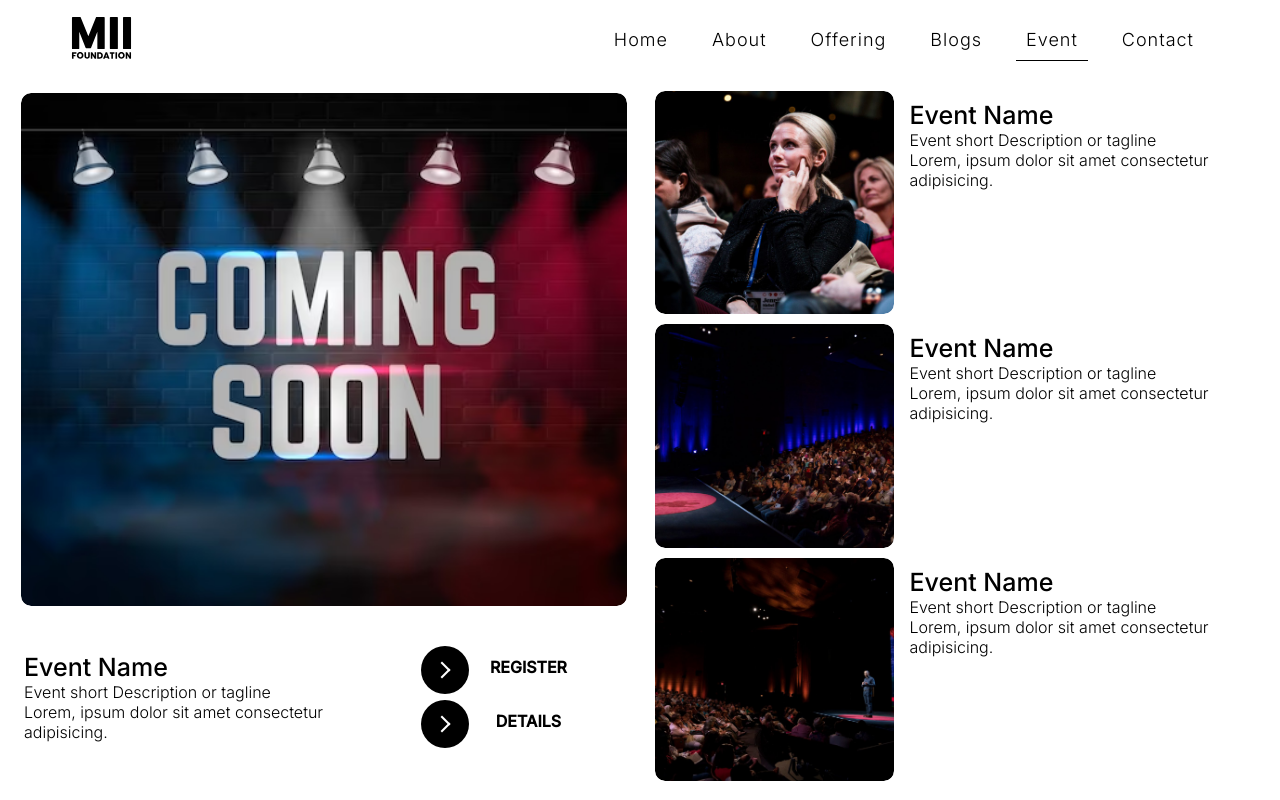
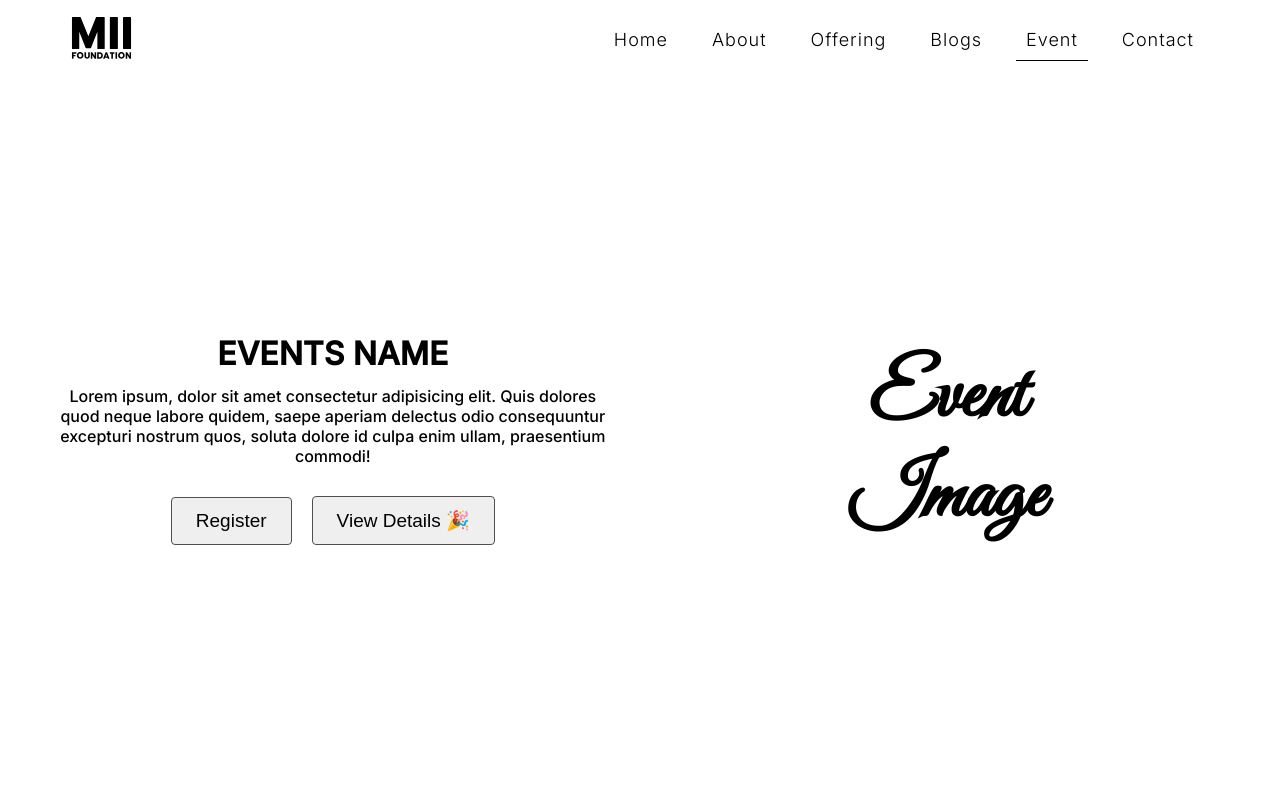
Before and after one commit to nehanshuajmera/Medi-Caps-Innovation-And-Incubation, a React (Create React App) app in the folder client/: page /Event in a window 1280 px wide. Built offline with nearby package versions, Linux system fonts and the light colour scheme.

Commit message:
event page

```diff
--- a/client/public/index.html
+++ b/client/public/index.html
@@ -11,12 +11,12 @@
     />
     <link rel="apple-touch-icon" href="%PUBLIC_URL%/logo192.png" />
     <link rel="manifest" href="%PUBLIC_URL%/manifest.json" />
-
     <title>MII Foundation</title>
     <link rel="preconnect" href="https://fonts.googleapis.com">
 <link rel="preconnect" href="https://fonts.gstatic.com" crossorigin>
 <link href="https://fonts.googleapis.com/css2?family=Inter:wght@200;300&display=swap" rel="stylesheet">
-  </head>
+<link href="https://fonts.googleapis.com/css2?family=Great+Vibes&display=swap" rel="stylesheet">
+</head>
   <body>
     <noscript>You need to enable JavaScript to run this app.</noscript>
     <div id="root"></div>
--- a/client/src/Pages/Event.css
+++ b/client/src/Pages/Event.css
@@ -1,287 +1,72 @@
-/* Importing Font from google font */
-@import url('https://fonts.googleapis.com/css2?family=Inter:wght@200;300;500&display=swap');
-
-/* Event full page access Container */
-.event-main-container {
-    margin: 0;
-    padding: 0;
-    box-sizing: border-box;
-    background-color: #ffffff;
-    font-family: 'Inter', sans-serif;
+.event-page-hero{
+    padding-top: 12vh;
+    height: 100vh;
+    width: 100%;
+    display: flex;
+    justify-content: center;
+    align-items: center;
+}
+.event-page-hero .text-section{
+    /* height: 50vh; */
+    text-align: center;
+    padding: 30px;
+    width: 48%;
+}
+.event-page-hero .text-section h1{
+    margin: 13px;
+}
+.event-page-hero .img-section{
+    /* height: 50vh; */
+    text-align: center;
+    width: 48%;
 }
 
-img{
-    max-width: 100%;
+.button-event{
+    margin: 20px;
+}
+.button-event button{
+    margin: 10px;
+}
+.img-section h1{
+    font-family: 'Great Vibes', cursive;
+    font-size: 80px;
+}
+.past-events{
+    padding-top: 12vh;
+    height: 100vh;
+    width: 100%;
+    display: flex;
+    justify-content: space-around;
+    flex-wrap: wrap;
+    align-items: center;
 }
 
-/* First Container of Event section */
-
-
-/* Section '2' of event section */
-.event-section-2-container {
-    display: flex;
-    flex-wrap: wrap;
-    height: 100vh;
-    padding: 8px;
-    /* margin: 40px 0px; */
-    padding-top: 10vh;
+.singlepastevent{
+    margin: 10px;
+    border: 2px solid #999;
+    width: 300px;
+    height: 50%;
+    border-radius: 8px;
+    text-align: center;
+    padding: 10px;
 }
 
-/* left side of event section '2' container */
-.left-container-event-section-2 {
-    width: 50%;
-    box-sizing: border-box;
-    padding: 10px;
-    margin-right: 4px;
-    display: grid;
-    grid-template-rows: 3fr 1fr;
+.singlepastevent h1{
+    margin: 10px;
+    font-family: 'Great Vibes', cursive;
+    font-size: 60px;
 }
 
-
-/* left side containers attributes */
-.left-event-section-2-img-container {
-    border-radius: 10px;
+.past-event-name-section{
+    height: 100vh;
+    width: 100%;
     display: flex;
-    justify-content: center;
-    margin: 3px;
-    overflow: hidden;
+    justify-content: space-around;
+    flex-wrap: wrap;
+    align-items: center;
 }
 
-.upcoming-event-container {
-    background-image: url("../../public/images/coming-soon-background.jpg");
-    background-repeat: no-repeat;
-    background-position: center;
-    background-size: cover;
-    width: 100%;
-    height: 100%;
-    border-radius: 10px;
-    cursor: pointer;
-    transition: 0.2s ease-in-out;
+.past-event-name-section h1{
+    font-family: 'Great Vibes', cursive;
+    font-size: 90px;
 }
-
-.upcoming-event-container:hover {
-    transform: scale(1.1);
-}
-
-.left-event-section-2-after-image-container {
-    display: flex;
-    flex-wrap: wrap;
-}
-
-.left-event-section-2-text-container {
-    display: flex;
-    justify-content: center;
-    margin-top: 5px;
-    margin: 1px;
-    padding: 5px 5px;
-    width: 64%;
-    height: 100%;
-    flex-direction: column;
-}
-
-
-
-.left-event-section-2-text-container h3:hover {
-    cursor: pointer;
-    /* color: #017FE4; */
-}
-
-/* Registration Button Css */
-.event-section-2-register-button {
-    /* border: 1px solid pink; */
-    width: 32%;
-    display: flex;
-    flex-direction: column;
-    justify-content: center;
-    margin-top: 5px;
-    margin: 1px;
-    padding: 5px 5px;
-}
-
-.event-section-2-register-button button{
-    position: relative;
-    display: inline-block;
-    cursor: pointer;
-    outline: none;
-    border: 0;
-    vertical-align: middle;
-    text-decoration: none;
-    background: transparent;
-    padding: 3px;
-    font-size: inherit;
-    font-family: inherit;
-}
-
-.event-section-2-register-button .learn-more {
-    width: 12rem;
-    height: auto;
-}
-
-.event-section-2-register-button .learn-more .circle {
-    transition: all 0.45s cubic-bezier(0.65, 0, 0.076, 1);
-    position: relative;
-    display: block;
-    margin: 0;
-    width: 3rem;
-    height: 3rem;
-    background: #000000;
-    border-radius: 1.625rem;
-}
-
-.event-section-2-register-button .learn-more .circle .icon {
-    transition: all 0.45s cubic-bezier(0.65, 0, 0.076, 1);
-    position: absolute;
-    top: 0;
-    bottom: 0;
-    margin: auto;
-    background: #fff;
-}
-
-.event-section-2-register-button .learn-more .circle .icon.arrow {
-    transition: all 0.45s cubic-bezier(0.65, 0, 0.076, 1);
-    left: 0.625rem;
-    width: 1.125rem;
-    height: 0.125rem;
-    background: none;
-}
-
-.event-section-2-register-button .learn-more .circle .icon.arrow::before {
-    position: absolute;
-    content: "";
-    top: -0.29rem;
-    right: 0.0625rem;
-    width: 0.625rem;
-    height: 0.625rem;
-    border-top: 0.125rem solid #fff;
-    border-right: 0.125rem solid #fff;
-    transform: rotate(45deg);
-}
-
-.event-section-2-register-button .learn-more .button-text {
-    transition: all 0.45s cubic-bezier(0.65, 0, 0.076, 1);
-    position: absolute;
-    top: 0;
-    left: 0;
-    right: 0;
-    bottom: 0;
-    padding: 0.75rem 0;
-    margin: 0 0 0 1.85rem;
-    color: #000000;
-    font-weight: 700;
-    line-height: 1.6;
-    text-align: center;
-    text-transform: uppercase;
-}
-
-.event-section-2-register-button button:hover .circle {
-    width: 100%;
-}
-
-.event-section-2-register-button button:hover .circle .icon.arrow {
-    background: #fff;
-    transform: translate(1rem, 0);
-}
-
-.event-section-2-register-button button:hover .button-text {
-    color: #fff;
-}
-
-/* right side of event section '2' container */
-.right-container-event-section-2 {
-    width: 48%;
-    margin-left: 8px;
-    padding: 6px 6px 6px 0px;
-    display: grid;
-    grid-template-rows: repeat(3, 1fr);
-}
-
-
-@media (max-width: 900px) {
-    .left-container-event-section-2 {
-        /* height: 90vh; */
-        width: 100%;
-    }
-
-    .right-container-event-section-2 {
-        width: 100%;
-    }
-}
-
-/* right side containers attributes */
-.section-2-right-sub-container {
-    margin: 2px 2px 2px 0px;
-    display: flex;
-    flex-wrap: wrap;
-}
-
-.section-2-right-sub-container-img {
-    width: 40%;
-    margin: 3px;
-    overflow: hidden;
-    border-radius: 10px;
-}
-
-.past-event-container1 {
-    background-image: url("../../public/images/Events-small-1.jpg");
-    background-repeat: no-repeat;
-    background-position: center;
-    background-size: cover;
-    width: 100%;
-    height: 100%;
-    border-radius: 10px;
-    cursor: pointer;
-    transition: 0.2s ease-in-out;
-}
-
-.past-event-container2 {
-    background-image: url("../../public/images/Events-small-2.jpg");
-    background-repeat: no-repeat;
-    background-position: center;
-    background-size: cover;
-    width: 100%;
-    height: 100%;
-    border-radius: 10px;
-    cursor: pointer;
-    transition: 0.2s ease-in-out;
-}
-
-.past-event-container3 {
-    background-image: url("../../public/images/Events-1.jpg");
-    background-repeat: no-repeat;
-    background-position: center;
-    background-size: cover;
-    width: 100%;
-    height: 100%;
-    border-radius: 10px;
-    cursor: pointer;
-    transition: 0.2s ease-in-out;
-}
-
-.past-event-container1:hover {
-    transform: scale(1.1);
-}
-
-.past-event-container2:hover {
-    transform: scale(1.1);
-}
-
-.past-event-container3:hover {
-    transform: scale(1.1);
-}
-
-.section-2-right-sub-container-text {
-    width: 55%;
-    margin: 4px;
-    padding: 8px;
-    display: flex;
-    flex-flow: column wrap;
-}
-
-.section-2-right-sub-container-text h3:hover {
-    cursor: pointer;
-}
-
-/* Section '3' of event section */
-
-
-/* Section '4' of event section */
--- a/client/src/Pages/Event.jsx
+++ b/client/src/Pages/Event.jsx
@@ -1,92 +1,41 @@
 import React from 'react'
 import './Event.css';
 import { useNavigate } from 'react-router-dom';
+import Pasteventbox from './Pasteventbox';
 export default function Event() {
   const navigate = useNavigate();
 
   return (
-    <div className="event-main-container">
-
-      {/* section - 1 */}
-
-      {/* Section - 2 */}
-
-      <div className="event-section-2-container scroll-sections">
-        <div className="left-container-event-section-2">
-          <div className="left-event-section-2-img-container">
-            <div className="upcoming-event-container" onClick={() => { navigate("/upcomingevent") }}>
-              {/* Upcoming Background Image Container */}
-            </div>
-          </div>
-          <div className="left-event-section-2-after-image-container">
-
-            <div className="left-event-section-2-text-container">
-              <h3 style={{ fontSize: '25px', fontWeight: '400' }} onClick={() => { navigate("/upcomingevent") }}>Event Name</h3>
-              <p style={{ fontSize: '16px', fontWeight: '300' }}>Event short Description or tagline </p>
-              <p style={{ fontSize: '16px', fontWeight: '300' }}> Lorem, ipsum dolor sit amet consectetur adipisicing. </p>
-            </div>
-
-            <div className="event-section-2-register-button">
-              <button className="learn-more">
-                <span className="circle" aria-hidden="true">
-                  <span className="icon arrow"></span>
-                </span>
-                <span className="button-text">Register</span>
-              </button>
-              <button className="learn-more">
-                <span className="circle" aria-hidden="true">
-                  <span className="icon arrow"></span>
-                </span>
-                <span className="button-text">Details</span>
-              </button>
-            </div>
+    <div>
+      <div className='event-page-hero scroll-sections'>
+        <div className='text-section'>
+          <h1>EVENTS NAME</h1>
+          <p>Lorem ipsum, dolor sit amet consectetur adipisicing elit. Quis dolores quod neque labore quidem, saepe aperiam delectus odio consequuntur excepturi nostrum quos, soluta dolore id culpa enim ullam, praesentium commodi!</p>
+          <div className='button-event'>
+          <button class="button-who-am-i"> Register</button>
+          <button class="button-who-am-i"> View Details 🎉</button>
           </div>
         </div>
-        <div className="right-container-event-section-2">
-          <div className="section-2-right-sub-container">
-            <div className="section-2-right-sub-container-img">
-              <div className="past-event-container1" onClick={() => { navigate("/Singleevent") }}>
-                {/* Upcoming Background Image Container */}
-              </div>
-            </div>
-            <div className="section-2-right-sub-container-text">
-              <h3 style={{ fontSize: '25px', fontWeight: '400' }} onClick={() => { navigate("/singleevent") }}>Event Name</h3>
-              <p style={{ fontSize: '16px', fontWeight: '300' }}>Event short Description or tagline </p>
-              <p style={{ fontSize: '16px', fontWeight: '300' }}> Lorem, ipsum dolor sit amet consectetur adipisicing. </p>
-            </div>
-          </div>
-          <div className="section-2-right-sub-container">
-            <div className="section-2-right-sub-container-img">
-              <div className="past-event-container2" onClick={() => { navigate("/singleevent") }}>
-                {/* Upcoming Background Image Container */}
-              </div>
-            </div>
-            <div className="section-2-right-sub-container-text">
-              <h3 style={{ fontSize: '25px', fontWeight: '400' }} onClick={() => { navigate("/singleevent") }}>Event Name</h3>
-              <p style={{ fontSize: '16px', fontWeight: '300' }}>Event short Description or tagline </p>
-              <p style={{ fontSize: '16px', fontWeight: '300' }}> Lorem, ipsum dolor sit amet consectetur adipisicing. </p>
-            </div>
-          </div>
-          <div className="section-2-right-sub-container">
-            <div className="section-2-right-sub-container-img">
-              <div className="past-event-container3" onClick={() => { navigate("/singleevent") }}>
-                {/* Upcoming Background Image Container */}
-              </div>
-            </div>
-            <div className="section-2-right-sub-container-text">
-              <h3 style={{ fontSize: '25px', fontWeight: '400' }} onClick={() => { navigate("/singleevent") }}>Event Name</h3>
-              <p style={{ fontSize: '16px', fontWeight: '300' }}>Event short Description or tagline </p>
-              <p style={{ fontSize: '16px', fontWeight: '300' }}> Lorem, ipsum dolor sit amet consectetur adipisicing. </p>
-            </div>
-          </div>
+        <div className='img-section'>
+          <h1>Event</h1>
+          <h1>Image</h1>
         </div>
       </div>
-
-      {/* Section - 3 */}
-
-      {/* Section - 4 */}
-
+      <div className='past-events-section'>
+      <div className='past-event-name-section scroll-sections'>
+        <h1>Past Events</h1>
+      </div>
+      <div className='past-events scroll-sections'>
+         <Pasteventbox/>
+         <Pasteventbox/>
+         <Pasteventbox/>
+      </div>
+      <div className='past-events scroll-sections'>
+         <Pasteventbox/>
+         <Pasteventbox/>
+         <Pasteventbox/>
+      </div>
+      </div>
     </div>
-
   )
 }
--- a/client/src/Pages/Offering.css
+++ b/client/src/Pages/Offering.css
@@ -18,7 +18,7 @@
     /* background-image: url("https://www.wargamevault.com/images/15320/_product_images/330434/chess_pieces_turnaround.gif"); */
     /* background-image: url("https://ouch-cdn2.icons8.com/OxiwJk2ZGVU0r9HGQvaC108RqZfoUuZyg3lOMmu1Sow/rs:fit:256:192/czM6Ly9pY29uczgu/b3VjaC1wcm9kLmFz/c2V0cy9wbmcvNzgy/LzkxZjE2YTRmLTIy/ZDctNDFkYy1hNjY0/LTc4ODc1ZTU4MjBm/Mi5wbmc.png"); */
     /* background-image: url("https://media.istockphoto.com/id/1201092704/vector/chess-pieces.jpg?s=612x612&w=0&k=20&c=WqQ1GrsUOKiE3UGz6a6uxW09BHJzLKceyxx-l9hIDuY="); */
-    background-image: url("../../public/images/chess-hero2.gif");
+    /* background-image: url("../../public/images/chess-hero2.gif"); */
     background-repeat: no-repeat;
     background-position: center;
     /* background-size: cover; */
--- /dev/null
+++ b/client/src/Pages/Pasteventbox.jsx
@@ -0,0 +1,12 @@
+import React from 'react'
+
+export default function Pasteventbox() {
+  return (
+    <div className='singlepastevent'>
+        <h3>Past Events</h3>
+        <h1>Event Image</h1>
+        <p>Lorem ipsum, dolor sit amet consectetur adipisicing elit......</p>
+        <button class="button-who-am-i"> View Details 🎉</button>
+    </div>
+  )
+}
--- a/client/src/index.css
+++ b/client/src/index.css
@@ -9,3 +9,7 @@ code {
   font-family: source-code-pro, Menlo, Monaco, Consolas, 'Courier New',
     monospace;
 } */
+
+body{
+  font-family: 'Inter', sans-serif;
+}
```
Also changed, not shown: client/src/Pages/Offering.jsx (+5 -5 lines), 16 other files (tests, documents, lock files or other folders).
